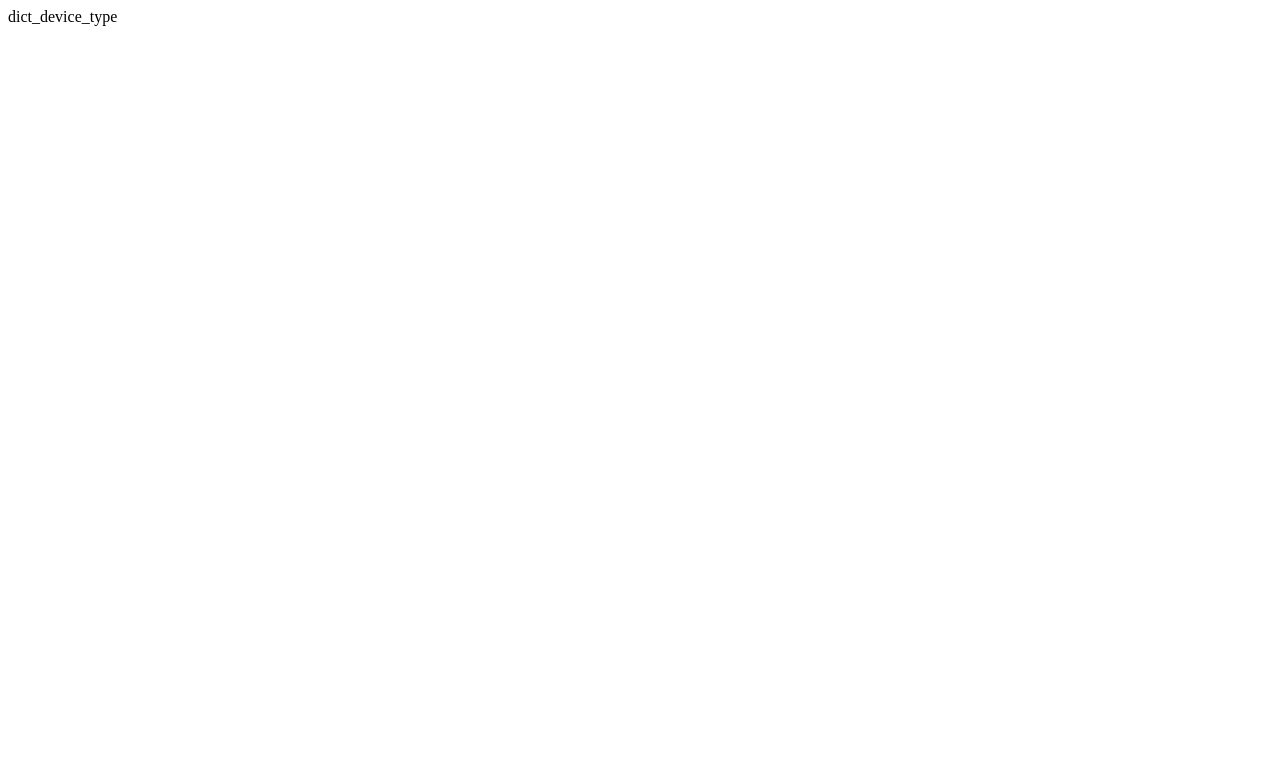
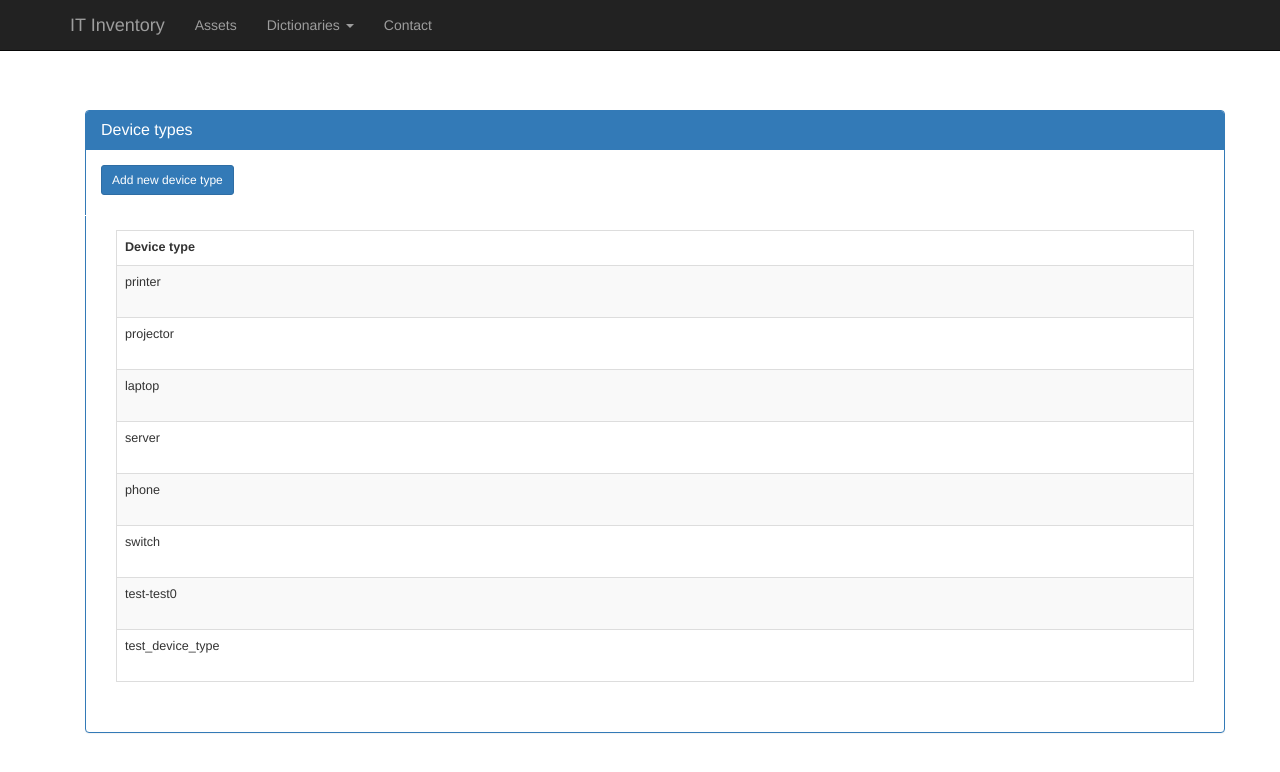
Before and after one commit to mironnn/inventory, a Django app: page /dict_device_type in a window 1280 px wide. Before the commit the part shown is almost empty. Shown: the top 772 px of the page. Run offline with Django 3.2, Linux system fonts and the light colour scheme; data comes from the database, SQL or seed files in the repository; both versions use the stored data as it was after the commit; some libraries are stand-ins or nearby versions.

Commit message:
user and type dict_finished

```diff
--- a/basic/templates/dict_device_type.html
+++ b/basic/templates/dict_device_type.html
@@ -1,10 +1,205 @@
+{% load staticfiles %}
 <!DOCTYPE html>
-<html>
-<head lang="en">
-    <meta charset="UTF-8">
-    <title></title>
-</head>
-<body>
-dict_device_type
-</body>
+<html lang="en">
+  <head>
+    <meta charset="utf-8">
+    <meta http-equiv="X-UA-Compatible" content="IE=edge">
+    <meta name="viewport" content="width=device-width, initial-scale=1">
+    <meta name="description" content="">
+    <meta name="author" content="">
+    <link rel="icon" href="../../favicon.ico">
+
+
+    <title>IT inventory</title>
+
+    <!-- Bootstrap core CSS -->
+
+    <link href="{% static 'css/bootstrap.min.css' %}" rel="stylesheet">
+
+
+    <!-- Custom styles for this template -->
+    <link href="{% static 'css/starter-template.css' %}" rel="stylesheet">
+<style>
+
+    .control-box-header{
+        border-top: 0px !important;
+        border-left: 0px !important;
+        border-right: 0px !important;
+        border-bottom: 0px !important;
+        border: 0px !important;
+        border-spacing: 0px !important;
+        border-color: blue !important;
+
+    }
+
+    .for_hidden{
+
+        visibility: hidden;
+        <!--background-color:#fff !important;-->
+    }
+
+    .for_shown:hover .for_hidden{
+
+        visibility: visible;
+        <!--background-color:#B5DDFF;-->
+    }
+
+    .foo{
+        margin-left: -90px;
+    }
+
+    .my-td{
+        border: 1px solid #ddd;
+    }
+
+/*modal styles*/
+
+    .asterisk_red {
+        color: red !important;
+    }
+
+/*modal styles*/
+
+</style>
+
+
+ <script>
+
+ </script>
+
+
+  </head>
+
+  <body>
+
+    <nav class="navbar navbar-inverse navbar-fixed-top">
+      <div class="container">
+        <div class="navbar-header">
+          <button type="button" class="navbar-toggle collapsed" data-toggle="collapse" data-target="#navbar" aria-expanded="false" aria-controls="navbar">
+            <span class="sr-only">Toggle navigation</span>
+            <span class="icon-bar"></span>
+            <span class="icon-bar"></span>
+            <span class="icon-bar"></span>
+          </button>
+          <a class="navbar-brand" href="/index">IT Inventory</a>
+        </div>
+        <div id="navbar" class="collapse navbar-collapse">
+          <ul class="nav navbar-nav">
+            <li><a href="assets">Assets</a></li>
+            <li class="dropdown">
+                <a href="#" class="dropdown-toggle" data-toggle="dropdown" aria-expanded="false">Dictionaries <b class="caret"></b></a>
+                <ul class="dropdown-menu" role="menu">
+                    <li><a href="/dict_users">Users</a></li>
+                    <li><a href="/dict_device_types">Device types</a></li>
+                </ul>
+            </li>
+            <li><a href="/contact">Contact</a></li>
+          </ul>
+        </div><!--/.nav-collapse -->
+      </div>
+    </nav>
+
+
+
+    <script src="https://ajax.googleapis.com/ajax/libs/jquery/1.11.2/jquery.min.js"></script>
+    <!-- Bootstrap core JavaScript
+    ================================================== -->
+    <!-- Placed at the end of the document so the pages load faster -->
+    <div class="container body-content">
+        <div class="container">
+            <br />
+            <br />
+            <br />
+
+            <div class="panel panel-primary">
+                <div class="panel-heading">
+                    <h2 class="panel-title">
+                        Device types
+                    </h2>
+                </div>
+
+
+                <div class="panel-body">
+
+                    <div class="row-fluid">
+
+
+
+<a class="btn btn-primary btn-sm" href="/new_dict_device_type" role="button">Add new device type</a>
+<!--<a class="btn btn-primary btn-sm" href="/filter_user" role="button">Filter</a>-->
+
+
+
+        <br/>
+        <br/>
+        <!--<br/>-->
+<div style="border-top: 1px solid #fff !important;" class=" foo panel-body table-index table-hover">
+
+    <table style="font-size: 90%" class=" panel-body table table-hover datagrid table-striped">
+
+        <tr>
+
+
+            <th class=" control-box-header" />
+            <th class="my-td"> Device type </th>
+
+        </tr>
+        {% for i in dict_device_type_all%}
+
+        <tr class=" for_shown">
+
+            <td  class=" for_hidden table-control-box">
+               <div style="width: 40px; display: table-cell;">
+                   <form action="/edit_dict_device_type" method="GET" >
+                   <input name="edit.ID" type="hidden" value="{{i.id}}" />
+                       <div class="edit-box">
+                           <button title="Edit" style="margin:3px;" class="btn btn-primary btn-sm" type="submit">
+                                <span class=" glyphicon glyphicon-pencil"></span>
+                           </button>
+                       </div>
+                   </form>
+               </div>
+
+               <div style="display: table-cell;">
+                   <form action="/remove_dict_device_type" method="GET" >
+                       <input name="remove.ID" type="hidden" value="{{i.id}}" />
+                       <div>
+                           <button title="Remove"  class="btn btn-primary btn-sm" type="submit">
+                            <span class=" glyphicon glyphicon-remove"></span>
+                       </button>
+
+                        </div>
+                   </form>
+               </div>
+
+            </td>
+
+
+            <td class="my-td td-border foo container body-content">
+                {{i.type}}
+            </td>
+
+
+        </tr>
+        {%endfor%}
+
+    </table>
+
+</div>
+
+
+
+
+
+                    </div>
+
+                </div><!-- /.container -->
+            </div>
+            <!--</div>-->
+        </div>
+    </div>
+    <script src="{% static 'js/bootstrap.min.js' %}"></script>
+    <!-- IE10 viewport hack for Surface/desktop Windows 8 bug -->
+    <script src="../../assets/js/ie10-viewport-bug-workaround.js"></script>
+  </body>
 </html>
--- a/basic/templates/dict_users.html
+++ b/basic/templates/dict_users.html
@@ -114,7 +114,7 @@
             <div class="panel panel-primary">
                 <div class="panel-heading">
                     <h2 class="panel-title">
-                        Assets
+                        Users
                     </h2>
                 </div>
 
--- a/basic/templates/edit_dict_users.html
+++ b/basic/templates/edit_dict_users.html
@@ -81,7 +81,7 @@
              <div class="panel panel-primary">
                 <div class="panel-heading">
                 <h2 class="panel-title">
-                    Edit Asset
+                    Edit User
                 </h2>
              </div>
 
@@ -124,7 +124,7 @@
                 </div>
             </div>
         </div>
-
+</div>
          </form>
 
 
--- a/basic/templates/new_dict_user.html
+++ b/basic/templates/new_dict_user.html
@@ -120,7 +120,7 @@
                 </div>
             </div>
         </div>
-
+</div>
          </form>
 
 
--- a/basic/views.py
+++ b/basic/views.py
@@ -151,9 +151,43 @@ def add_new_dict_user (request):
     return (redirect('/dict_users'))
 
 def dict_device_type(request):
-    context = {}
+    dict_device_type_all=device_type.objects.all()
+    context = {"dict_device_type_all": dict_device_type_all}
     template = "dict_device_type.html"
     return render(request, template, context)
+
+def remove_dict_device_type(request):
+    device_type.objects.filter(id = request.GET['remove.ID']).delete()
+    return (redirect('/dict_device_type'))
+
+def new_dict_device_type (request):
+    context = {}
+    template = "new_dict_device_type.html"
+    return render(request, template, context)
+
+def add_new_dict_device_type (request):
+    new_dict_device_type = device_type()
+    new_dict_device_type.type = request.GET['add_dict_device_type.type']
+    new_dict_device_type.save()
+    return (redirect('/dict_device_type'))
+
+def edit_dict_device_type (request):
+    if 'edit.ID' in request.GET:
+        dict_device_type_ID = request.GET['edit.ID']
+        edited_device_type = device_type.objects.get (id = request.GET['edit.ID'])
+        Type = edited_device_type.type
+        context = {"Type": Type, "dict_device_type_ID": dict_device_type_ID, "edited_device_type": edited_device_type}
+        template = "edit_dict_device_type.html"
+        return render(request, template, context)
+
+    elif 'edited_dict_device_type' in request.GET:
+        edited_device_type = device_type.objects.get (id = request.GET['edited_dict_device_type.ID'])
+        edited_device_type.type = request.GET['edit_dict_device_type.type']
+        edited_device_type .save()
+
+        return (redirect('/dict_device_type'))
+    else:
+        return HttpResponse('ok')
 
 def edit_asset(request):
     if 'edit.ID' in request.GET:
--- a/inventory/urls.py
+++ b/inventory/urls.py
@@ -1,6 +1,6 @@
 from django.conf.urls import patterns, include, url
 from django.contrib import admin
-from basic.views import index, assets, new_asset, add_new_asset, contact, dict_users, dict_device_type, edit_asset, remove_asset, filter_asset, remove_dict_user, edit_dict_user, new_dict_user, add_new_dict_user
+from basic.views import index, assets, new_asset, add_new_asset, contact, dict_users, dict_device_type, edit_asset, remove_asset, filter_asset, remove_dict_user, edit_dict_user, new_dict_user, add_new_dict_user, remove_dict_device_type, new_dict_device_type, add_new_dict_device_type, edit_dict_device_type
 
 from django.conf import settings
 urlpatterns = patterns('',
@@ -25,6 +25,10 @@ urlpatterns = patterns('',
     url(r'^new_dict_user', new_dict_user),
     url(r'^add_new_dict_user', add_new_dict_user),
     url(r'^dict_device_type', dict_device_type),
+    url(r'^new_dict_device_type', new_dict_device_type),
+    url(r'^add_new_dict_device_type', add_new_dict_device_type),
+    url(r'^remove_dict_device_type', remove_dict_device_type),
+    url(r'^edit_dict_device_type', edit_dict_device_type),
     url(r'^edit_asset', edit_asset),
     url(r'^remove_asset', remove_asset),
     url(r'^filter_asset', filter_asset),
```
Also changed, not shown: db.sqlite3, 2 other files.
